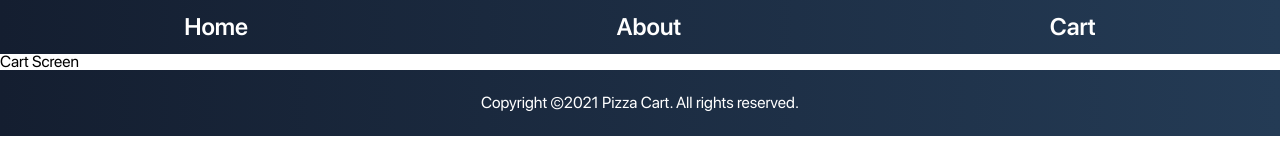
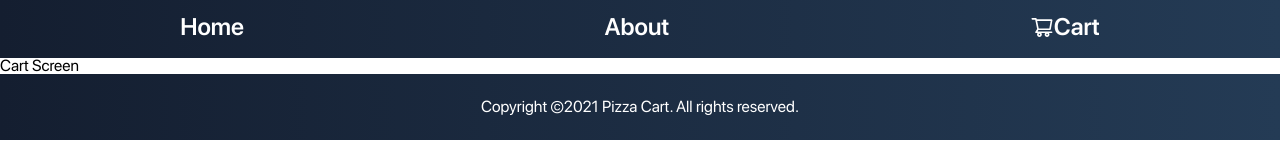
Before and after one commit to ABSphreak/pizza-cart, a React (Create React App) app: page /cart in a window 1280 px wide. Shown: the top 160 px of the page. Built offline with nearby package versions, Linux system fonts and the light colour scheme.

Commit message:
➕ Add Cart icon

```diff
--- a/src/components/Navbar.js
+++ b/src/components/Navbar.js
@@ -1,5 +1,6 @@
 import styled from 'styled-components';
 import { Link } from 'react-router-dom';
+import { AiOutlineShoppingCart } from 'react-icons/ai';
 
 const NavbarWrapper = styled.nav`
   background: linear-gradient(to right, #141e30, #243b55);
@@ -13,6 +14,9 @@ const NavbarWrapper = styled.nav`
         font-weight: 600;
         font-size: 1.5rem;
         color: white;
+        .cart-link {
+          display: flex;
+        }
       }
     }
   }
@@ -29,7 +33,14 @@ const Navbar = () => {
           <Link to="/about">About</Link>
         </li>
         <li>
-          <Link to="/cart">Cart</Link>
+          <Link to="/cart">
+            <div className="cart-link">
+              <div className="cart-icon">
+                <AiOutlineShoppingCart />
+              </div>
+              <div>Cart</div>
+            </div>
+          </Link>
         </li>
       </ul>
     </NavbarWrapper>
```
